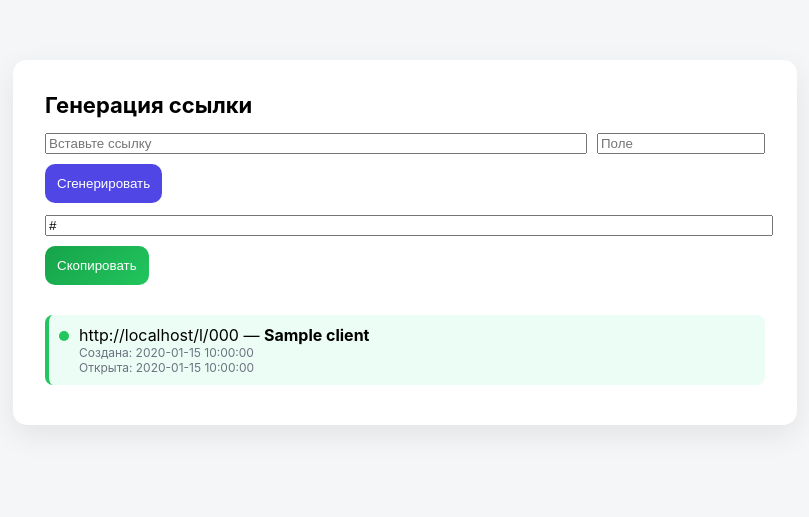
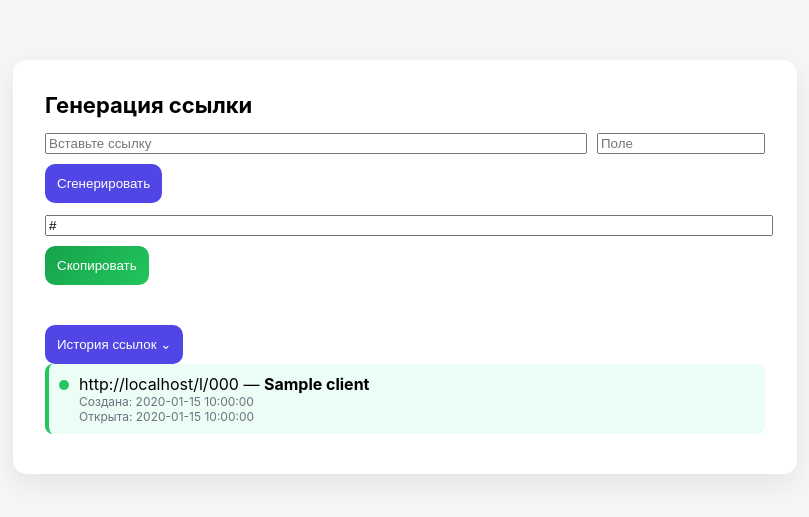
Before and after one commit to sergymarco25-hub/one-time-link, a FastAPI app: template templates/index.html in a window 1280 px wide. Shown: the top 517 px of the page, without its empty margins (235-1044 px from the left). Run offline with FastAPI, Linux system fonts and the light colour scheme; the template is opened without the code that fills it: most values are stand-ins (such as "Sample title", 1, 10 or a date in 2020).

Commit message:
Update index.html

```diff
--- a/templates/index.html
+++ b/templates/index.html
@@ -124,7 +124,10 @@
 <button class="copy-btn" onclick="copyLink()">Скопировать</button>
 {% endif %}
 
-<div class="history">
+<div class="history hidden" id="historyBlock">
+  <button class="toggle-history" onclick="toggleHistory()">
+  История ссылок <span id="arrow">⌄</span>
+</button>
 {% for code, item in links.items() %}
 <div class="history-item {% if item.state != 'NEW' %}row-active{% endif %}">
   <span class="status-dot
@@ -182,6 +185,35 @@
     sessionStorage.setItem("target_url", target.value);
   });
 }
+<script>
+function toggleHistory() {
+  const block = document.getElementById("historyBlock");
+  const arrow = document.getElementById("arrow");
+
+  const isHidden = block.classList.contains("hidden");
+
+  if (isHidden) {
+    block.classList.remove("hidden");
+    arrow.style.transform = "rotate(180deg)";
+    sessionStorage.setItem("history_open", "1");
+  } else {
+    block.classList.add("hidden");
+    arrow.style.transform = "rotate(0deg)";
+    sessionStorage.setItem("history_open", "0");
+  }
+}
+
+/* восстановление состояния */
+document.addEventListener("DOMContentLoaded", () => {
+  const block = document.getElementById("historyBlock");
+  const arrow = document.getElementById("arrow");
+
+  const saved = sessionStorage.getItem("history_open");
+  if (saved === "1") {
+    block.classList.remove("hidden");
+    arrow.style.transform = "rotate(180deg)";
+  }
+});
 </script>
 
 </body>
```
